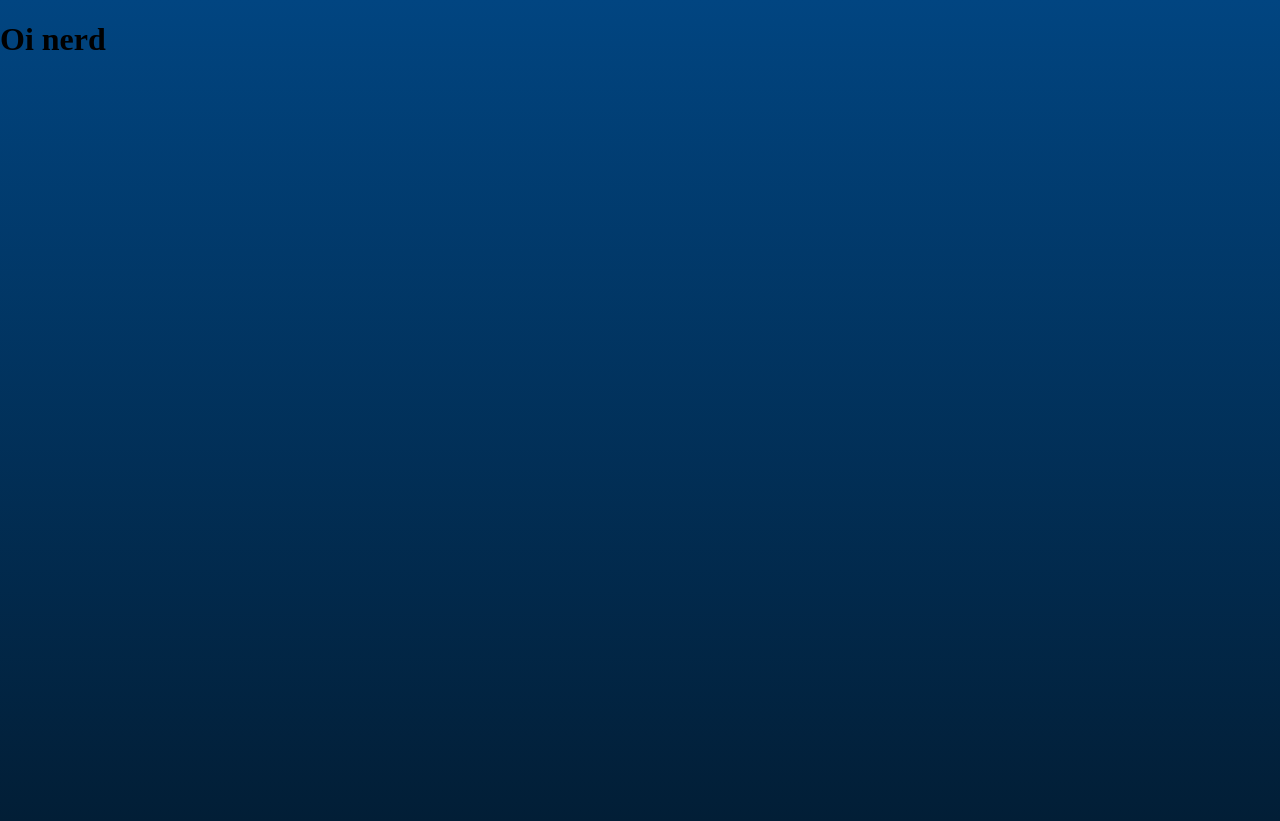
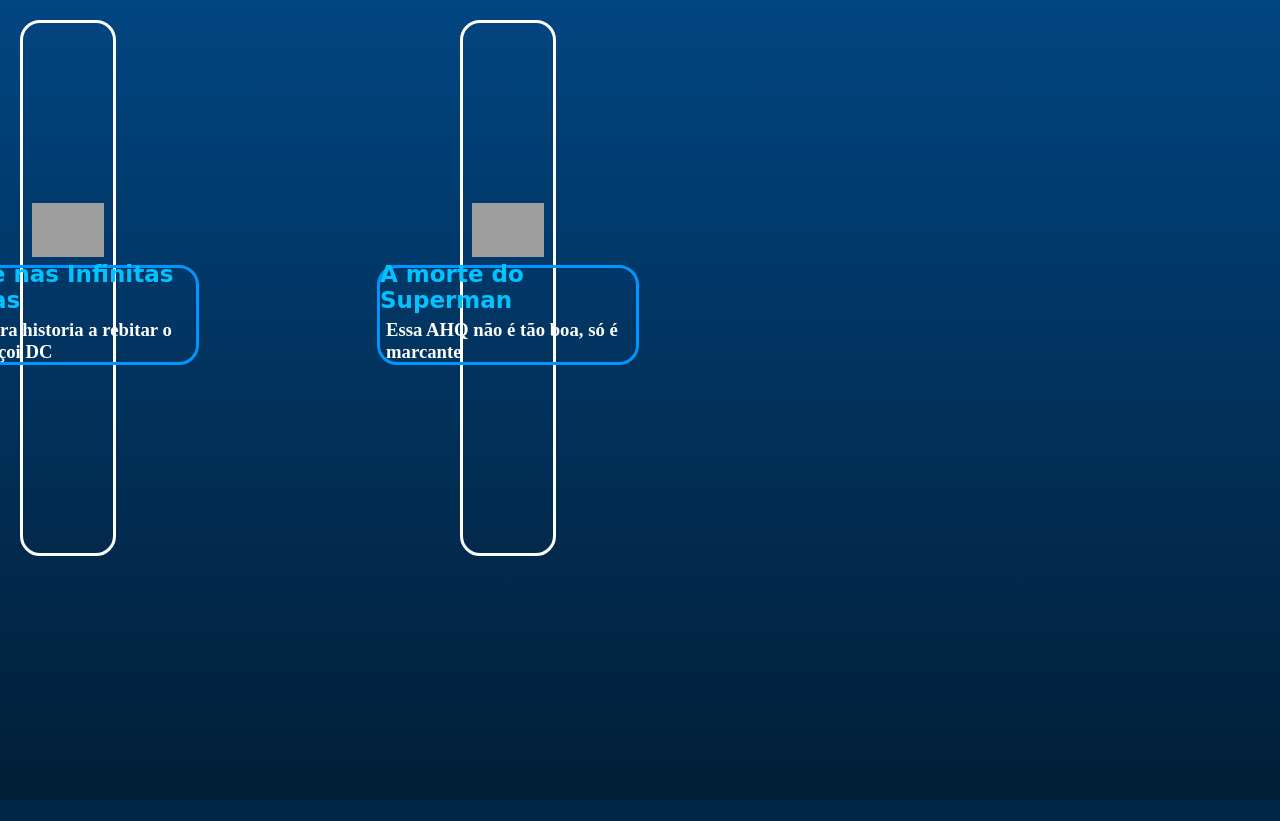
Before and after one commit to ViniNovack/Programacao_web_PUC, a PHP site: page /quadrinhos.html in a window 1280 px wide. After the commit the page ends 800 px from the top, so only its background shows below. Run offline with PHP 8.4, Linux system fonts and the light colour scheme; grey boxes are pictures that could not be loaded.

Commit message:
Atualização

```diff
--- a/aula_2/Exercicio/pagina_1/index.html
+++ b/aula_2/Exercicio/pagina_1/index.html
@@ -7,7 +7,7 @@
     <link rel="stylesheet" href="./index.css">
 </head>
 <body>
-    <h1 class="titulo"> Loja de AHQs DC Comiks</h1>
+    <h1 class="titulo"> AHQs DC Comiks </h1>
     <div class="conteiner">
         <a href="../pagina_2/quadrinhos.html">De uma olhada em algumas AHQs</a>
     </div>
--- a/aula_2/Exercicio/pagina_2/quadrinhos.css
+++ b/aula_2/Exercicio/pagina_2/quadrinhos.css
@@ -5,6 +5,51 @@ body{
     min-height: 100vh;
 }
 
+.grade{
+    display:grid;
+    grid-template-columns: repeat(3, 1fr);
+    gap: 40px;
+}
+
 .card{
+    display: flex;
+    justify-content: center;
+    align-items: center;
+    height: 65vh;
+    border: solid white;
+    border-radius: 20px;
+    width: 20%;
+    padding: 5px;
+    margin: 20px;
+    flex-direction: column;
+}
 
+.img{
+    width: 90%;
+    min-width: 0;
 }
+
+.card_2{
+    display:flex;
+    justify-content: center;
+    align-items: center;
+    height: 18%;
+    width:32vh;
+    margin: 8px;
+    flex-direction: column;
+    border: solid rgb(0, 149, 255);
+    border-radius: 20px;
+}
+
+.text_titulo{
+    color:rgb(0, 195, 255);
+    font-family: cursive;
+    font-size: 23px;
+    margin: 0;
+}
+
+.text_desc{
+    color: white;
+    padding: 6px;
+    margin: 0;
+}
--- a/aula_2/Exercicio/pagina_2/quadrinhos.html
+++ b/aula_2/Exercicio/pagina_2/quadrinhos.html
@@ -7,6 +7,22 @@
     <link rel="stylesheet" href="./quadrinhos.css">
 </head>
 <body>
-    <h1>Oi nerd</h1>
+    <div class="grade">
+        <div class="card">
+            <img class="img" src="https://encrypted-tbn0.gstatic.com/images?q=tbn:ANd9GcREpVFJ8CzAujZgLr4UGgs3rPaMbgJd1iBc8uSGYYWZ2w&s=10">
+            <div class="card_2">
+                <h1 class="text_titulo">Crise nas Infinitas Terras</h1>
+                <h3 class="text_desc">Primeira historia a rebitar o univerçoi DC</h3>
+            </div>
+        </div>
+
+        <div class="card">
+            <img class="img" src="https://encrypted-tbn0.gstatic.com/images?q=tbn:ANd9GcSHkhek9f7gmckpF4uib0rDtRrcS6A-wOuvsE71_N6KSQ&s=10">
+            <div class="card_2">
+                <h1 class="text_titulo">A morte do Superman</h1>
+                <h3 class="text_desc">Essa AHQ não é tão boa, só é marcante</h3>
+            </div>
+        </div>
+    </div>
 </body>
 </html>
```
Also changed, not shown: aula_2/aula/estilos/aula_colecao.css (line endings or trailing spaces).
